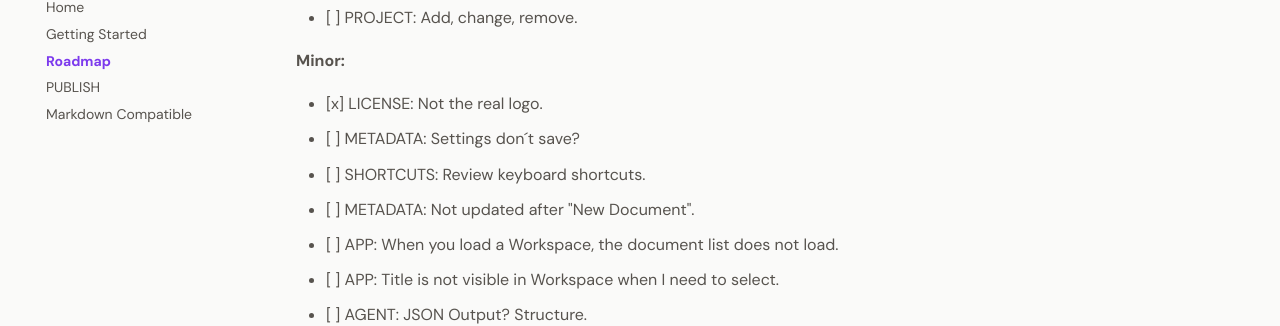
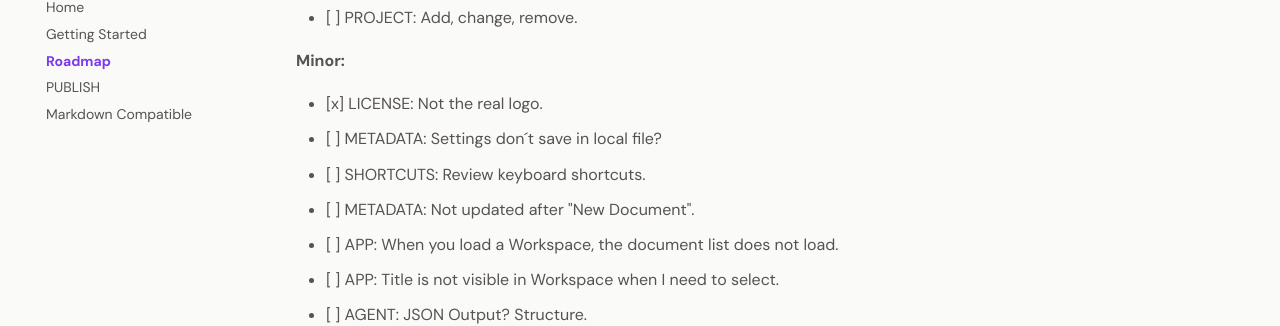
Before and after one commit to larssonhthomas-afk/writebase-docs, an MkDocs documentation site: the page built from docs/009-roadmap.md, in a window 1280 px wide and 900 px high, scrolled down 606 px. Shown: the part 132-458 px from the top of the window. Built offline with MkDocs 1.6.1 and Material for MkDocs 9.7.7, drawn with Linux system fonts in a browser that asks for light colours; some web fonts are replaced.

Commit message:
Update 009-roadmap.md

```diff
--- a/docs/009-roadmap.md
+++ b/docs/009-roadmap.md
@@ -32,7 +32,7 @@ This Backlog has a priority 1-3.
 **Minor:**
 
 - [x] LICENSE: Not the real logo.
-- [ ] METADATA: Settings don´t save?
+- [ ] METADATA: Settings don´t save in local file?
 - [ ] SHORTCUTS: Review keyboard shortcuts.
 - [ ] METADATA: Not updated after "New Document".
 - [ ] APP: When you load a Workspace, the document list does not load.
```
